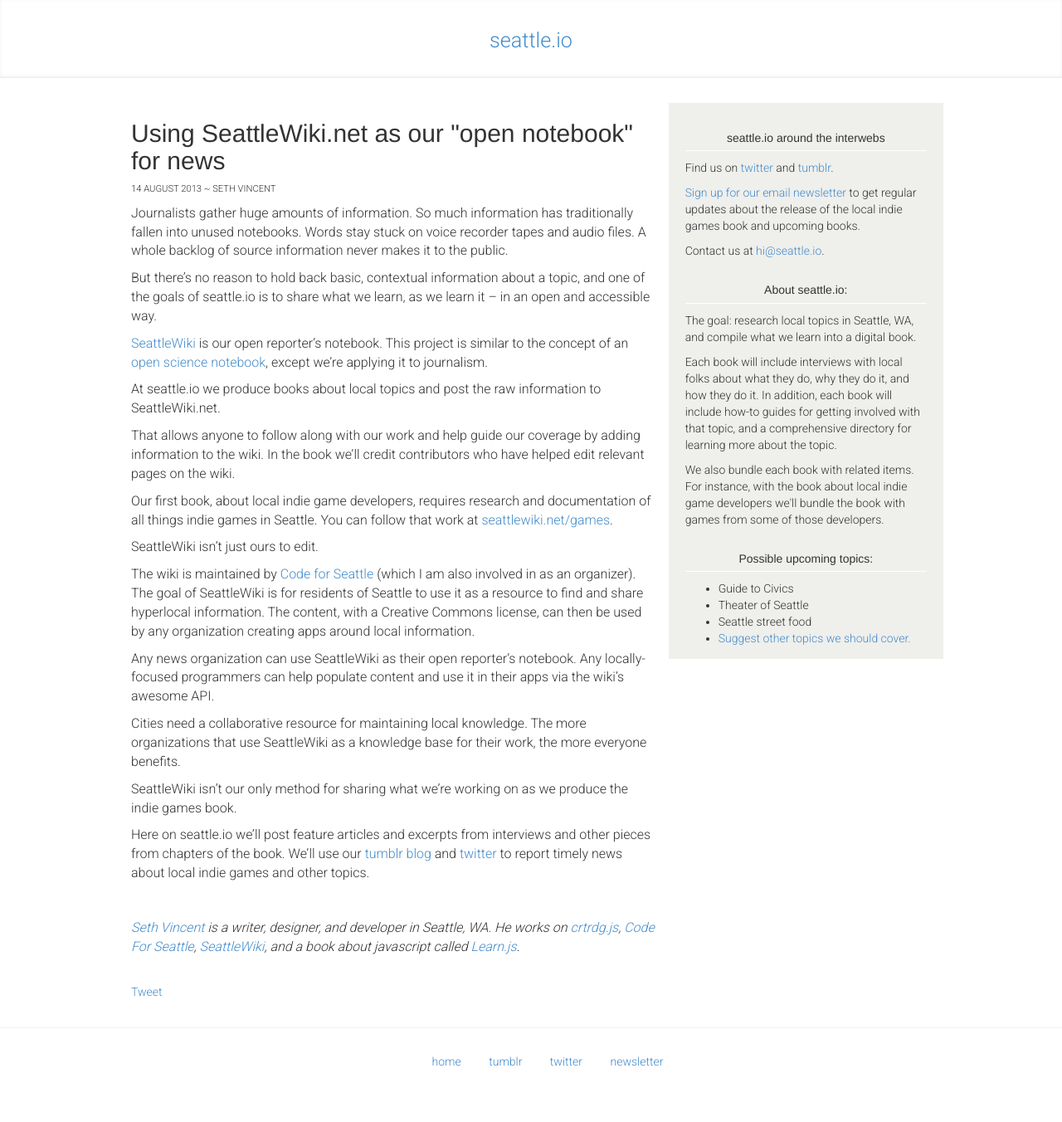
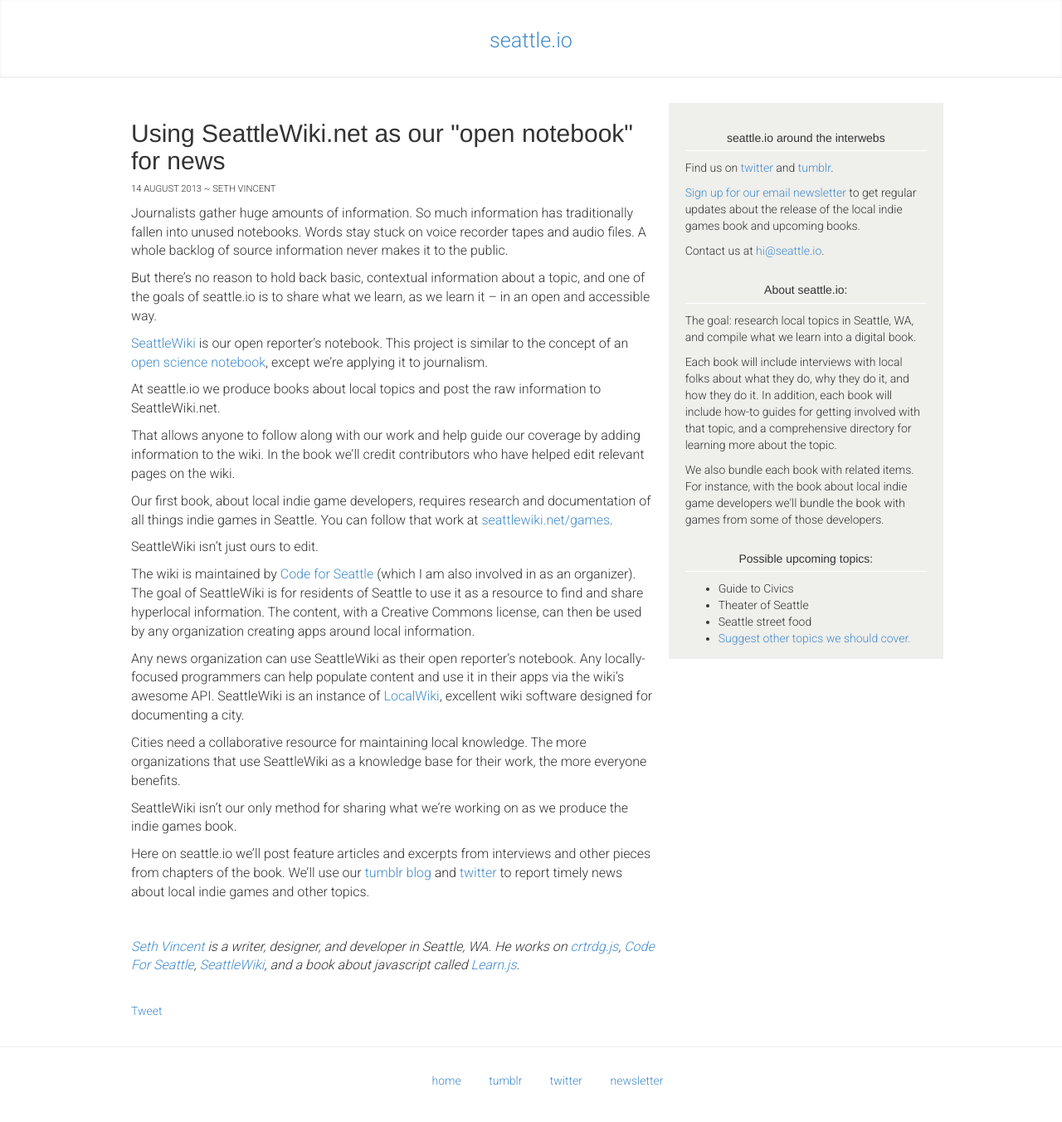
Before and after one commit to seattleio/seattleio.github.com, a Jekyll site: the page built from _posts/2013-08-14-seattlewiki.md, in a window 1280 px wide. Shown: the whole page at 83% size. Built offline with Jekyll 4.4.1, drawn with Linux system fonts in a browser that asks for light colours; comment, search, counter and statistics services are not loaded; before the commit the page ends 1329 px from its top, so only the background shows below that; grey boxes are pictures that could not be loaded.

Commit message:
add localwiki link

```diff
--- a/_posts/2013-08-14-seattlewiki.md
+++ b/_posts/2013-08-14-seattlewiki.md
@@ -23,7 +23,7 @@
 
 The wiki is maintained by [Code for Seattle](http://codeforseattle.org) (which I am also involved in as an organizer). The goal of SeattleWiki is for residents of Seattle to use it as a resource to find and share hyperlocal information. The content, with a Creative Commons license, can then be used by any organization creating apps around local information.
 
-Any news organization can use SeattleWiki as their open reporter's notebook. Any locally-focused programmers can help populate content and use it in their apps via the wiki's awesome API.
+Any news organization can use SeattleWiki as their open reporter's notebook. Any locally-focused programmers can help populate content and use it in their apps via the wiki's awesome API. SeattleWiki is an instance of [LocalWiki](http://localwiki.org), excellent wiki software designed for documenting a city.
 
 Cities need a collaborative resource for maintaining local knowledge. The more organizations that use SeattleWiki as a knowledge base for their work, the more everyone benefits.
 
```
